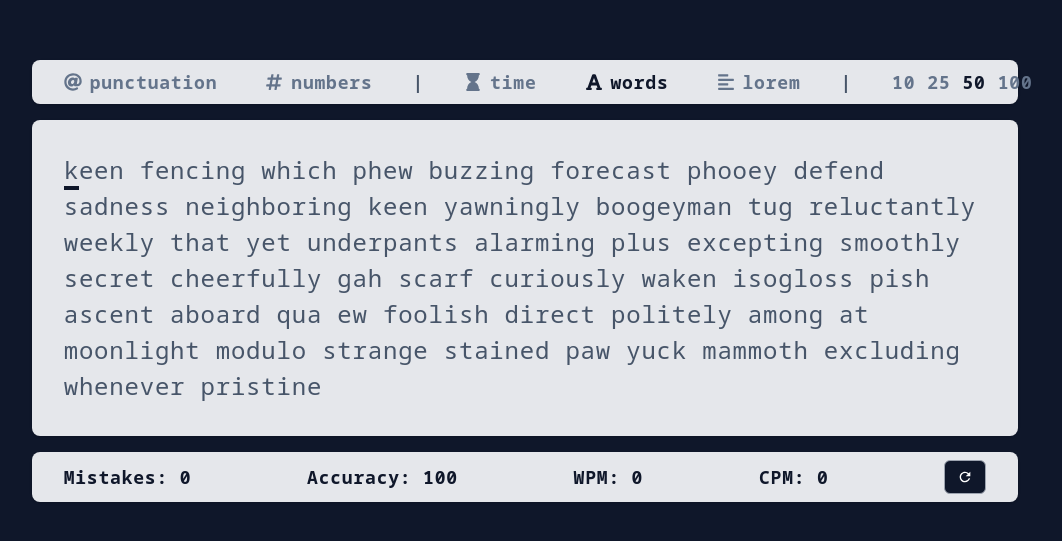
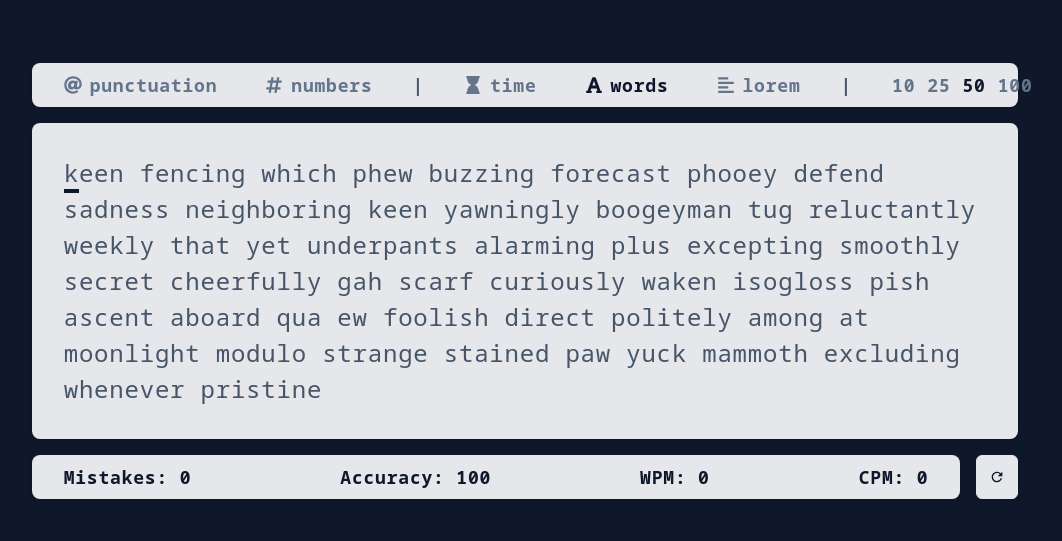
Before and after one commit to ihssmaheel-dev/type-type-go, a React (Vite) app: page / in a window 1280 px wide. Shown: the part 119-660 px from the top of the page, without its empty margins (115-1177 px from the left). Built offline with nearby package versions, Linux system fonts and the light colour scheme.

Commit message:
Style: Change the stats UI

```diff
--- a/src/components/ResetButton.tsx
+++ b/src/components/ResetButton.tsx
@@ -6,7 +6,7 @@ interface ResetButtonProps {
 }
 const ResetButton: React.FC<ResetButtonProps> = ({ reset }) => {
 	return (
-		<button type='button' className='px-3 py-2 outline-none border border-solid border-gray-400 bg-slate-900 rounded-md cursor-pointer text-white text-base transition-all duration-500 hover:bg-slate-800' onClick={reset}>
+		<button type='button' className='px-3 py-2 outline-none border border-solid border-slate-200 bg-gray-200 rounded-md cursor-pointer text-slate-900 text-base transition-all duration-200 hover:bg-slate-900 hover:text-gray-200 hover:border-gray-200' onClick={reset}>
 			<MdRefresh />
 		</button>
 	)
--- a/src/components/Stats.tsx
+++ b/src/components/Stats.tsx
@@ -23,7 +23,8 @@ const Stats: React.FC<StatsProps> = ({
 	reset
 }) => {
 	return (
-		<div className='w-10/12 p-2 px-8 rounded-lg bg-gray-200 shadow text-lg font-bold flex items-center justify-between text-slate-900 select-none'>
+		<div className='w-10/12 flex text-lg font-bold text-slate-900 shadow select-none'>
+			<div className='w-full bg-gray-200 rounded-lg px-8 py-2 flex items-center justify-between mr-4'>
 				{
 					mode === "time" ? <p>Time Left: <strong>{timeLeft}</strong></p> : ""
 				}
@@ -31,6 +32,7 @@ const Stats: React.FC<StatsProps> = ({
 				<p>Accuracy: <strong>{accuracy}</strong></p>
 				<p>WPM: <strong>{WPM}</strong></p>
 				<p>CPM: <strong>{CPM}</strong></p>
+			</div>
 			<ResetButton reset={reset}/>
 		</div>
 	)
```
Lines whose indentation alone changed are shown as unchanged.
